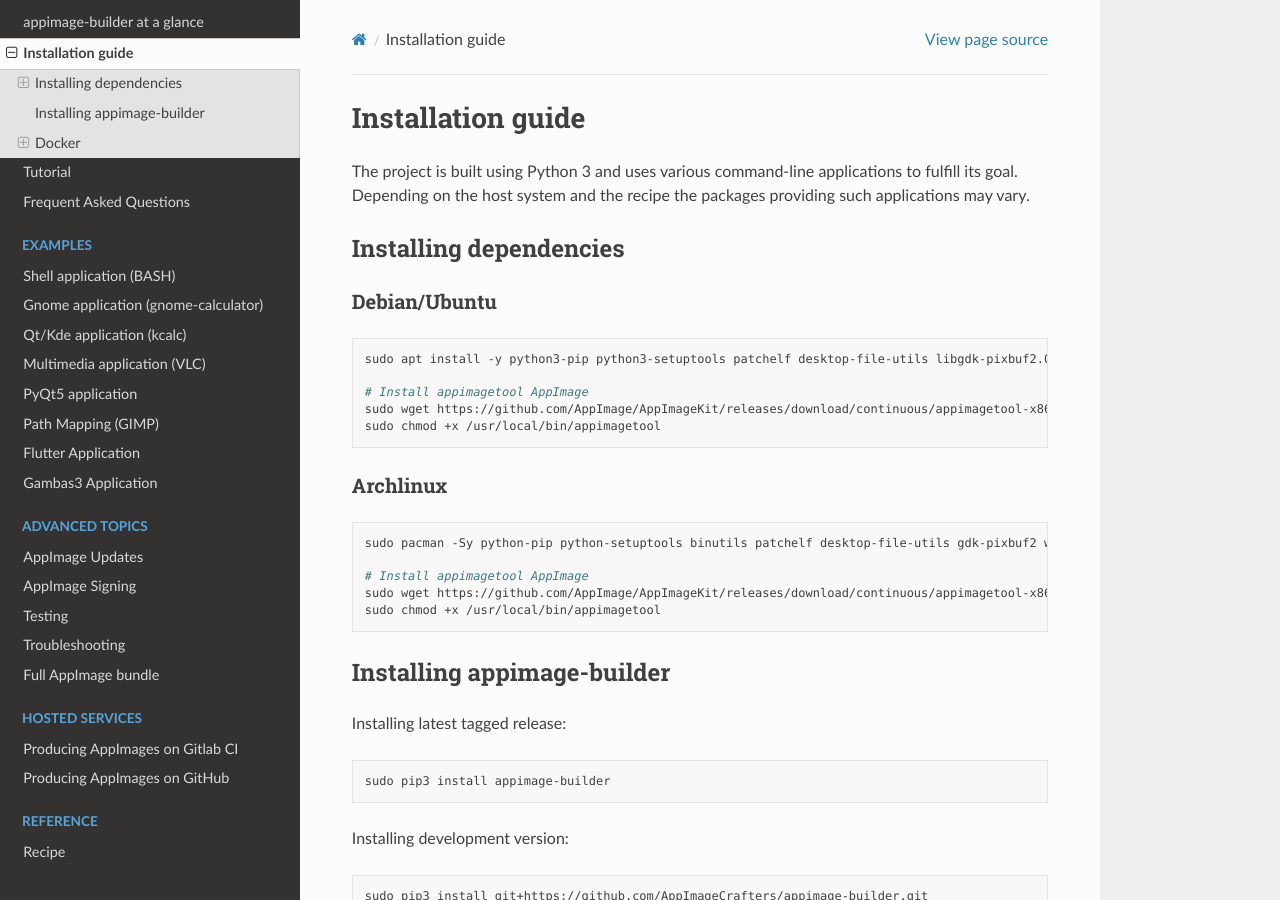
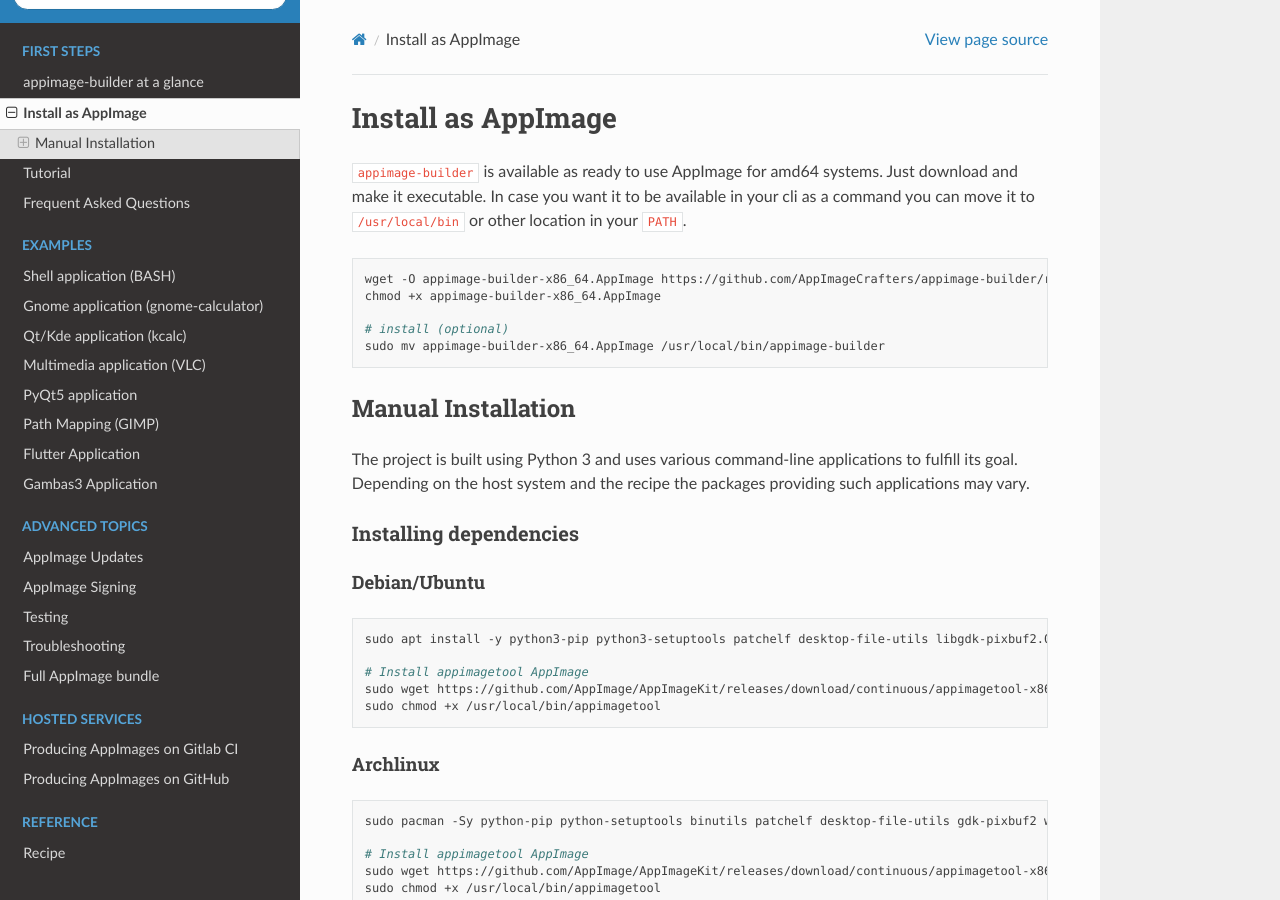
Before and after one commit to AppImageCrafters/appimage-builder-docs, a Sphinx documentation site: the page built from source/intro/install.rst, in a window 1280 px wide and 900 px high. Built offline with Sphinx 7.4.7 and the Read the Docs theme 2.0.0, drawn with Linux system fonts in a browser that asks for light colours.

Commit message:
Add installation instructions as AppImage

```diff
--- a/source/intro/install.rst
+++ b/source/intro/install.rst
@@ -1,12 +1,29 @@
 .. _intro-install:
 
-""""""""""""""""""
-Installation guide
-""""""""""""""""""
+===================
+Install as AppImage
+===================
 
-The project is built using Python 3 and uses various command-line applications to
-fulfill its goal. Depending on the host system and the recipe the packages providing
-such applications may vary.
+``appimage-builder`` is available as ready to use AppImage for amd64 systems. Just download and make it executable.
+In case you want it to be available in your cli as a command you can move it to ``/usr/local/bin`` or other location
+in your ``PATH``.
+
+
+.. code-block:: shell
+
+    wget -O appimage-builder-x86_64.AppImage https://github.com/AppImageCrafters/appimage-builder/releases/download/Continuous/appimage-builder-1.0.0-01a1198-x86_64.AppImage
+    chmod +x appimage-builder-x86_64.AppImage
+
+    # install (optional)
+    sudo mv appimage-builder-x86_64.AppImage /usr/local/bin/appimage-builder
+
+
+"""""""""""""""""""
+Manual Installation
+"""""""""""""""""""
+
+The project is built using Python 3 and uses various command-line applications to fulfill its goal.
+Depending on the host system and the recipe the packages providing such applications may vary.
 
 -----------------------
 Installing dependencies
```
